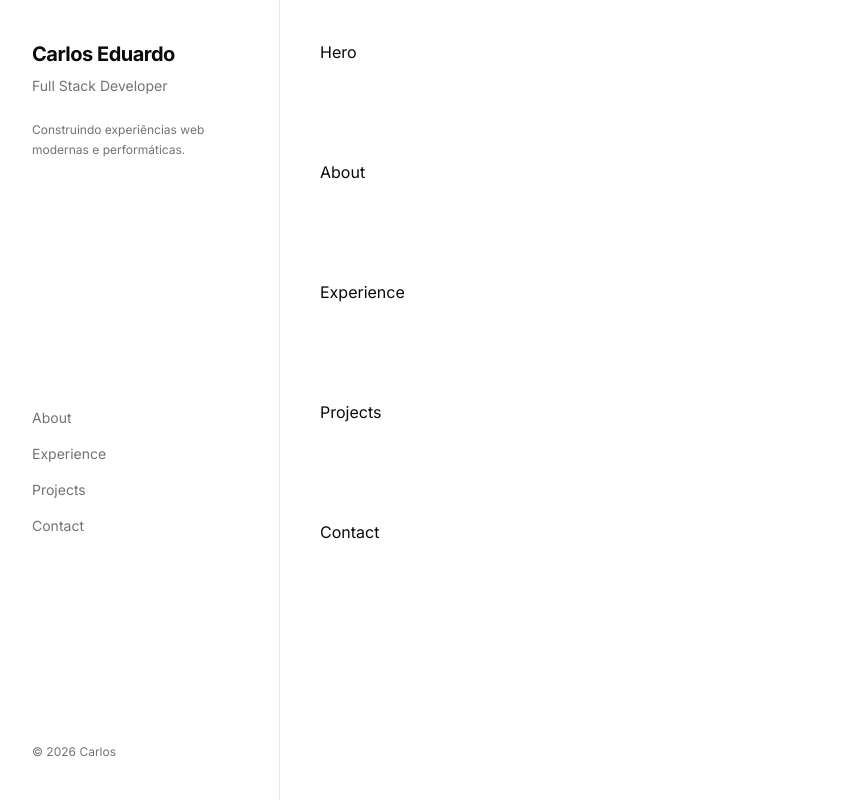
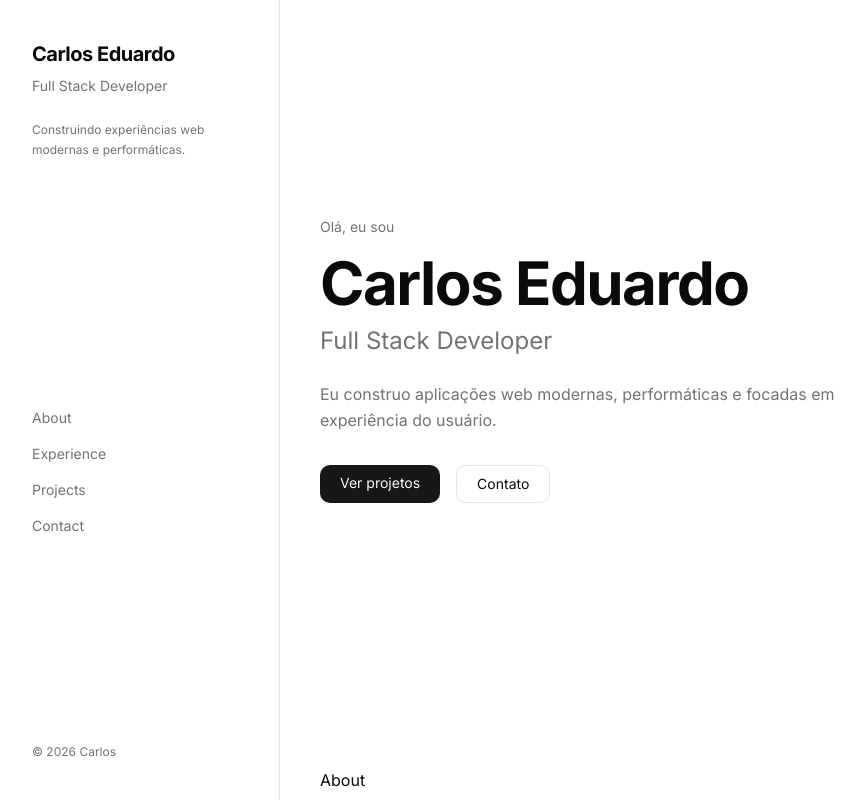
Before and after one commit to carlosrossy/portfolio-v1, a Next.js app: page / in a window 1280 px wide. Shown: the top 802 px of the page, without its empty margins (0-865 px from the left). Built offline with nearby package versions, Linux system fonts and the light colour scheme.

Commit message:
feat: add hero section structure

```diff
--- a/src/app/page.tsx
+++ b/src/app/page.tsx
@@ -6,7 +6,7 @@ import { ProjectsSection } from '@/components/sections/projects';
 
 export default function Home() {
   return (
-    <main className="flex flex-col gap-24 p-10">
+    <main className="flex flex-col gap-32 px-10 py-20">
       <HeroSection />
       <AboutSection />
       <ExperienceSection />
--- a/src/components/sections/hero.tsx
+++ b/src/components/sections/hero.tsx
@@ -1,3 +1,36 @@
 export function HeroSection() {
-  return <section id="hero">Hero</section>;
+  return (
+    <section id="hero" className="min-h-[70vh] flex flex-col justify-center">
+      <p className="text-muted-foreground text-sm mb-4">Olá, eu sou</p>
+
+      <h1 className="text-4xl md:text-6xl font-bold tracking-tight">
+        Carlos Eduardo
+      </h1>
+
+      <h2 className="text-xl md:text-2xl text-muted-foreground mt-3">
+        Full Stack Developer
+      </h2>
+
+      <p className="mt-6 max-w-xl text-muted-foreground leading-relaxed">
+        Eu construo aplicações web modernas, performáticas e focadas em
+        experiência do usuário.
+      </p>
+
+      <div className="flex gap-4 mt-8">
+        <a
+          href="#projects"
+          className="px-5 py-2 rounded-lg bg-primary text-primary-foreground text-sm hover:opacity-90 transition"
+        >
+          Ver projetos
+        </a>
+
+        <a
+          href="#contact"
+          className="px-5 py-2 rounded-lg border border-border text-sm hover:bg-muted transition"
+        >
+          Contato
+        </a>
+      </div>
+    </section>
+  );
 }
```
